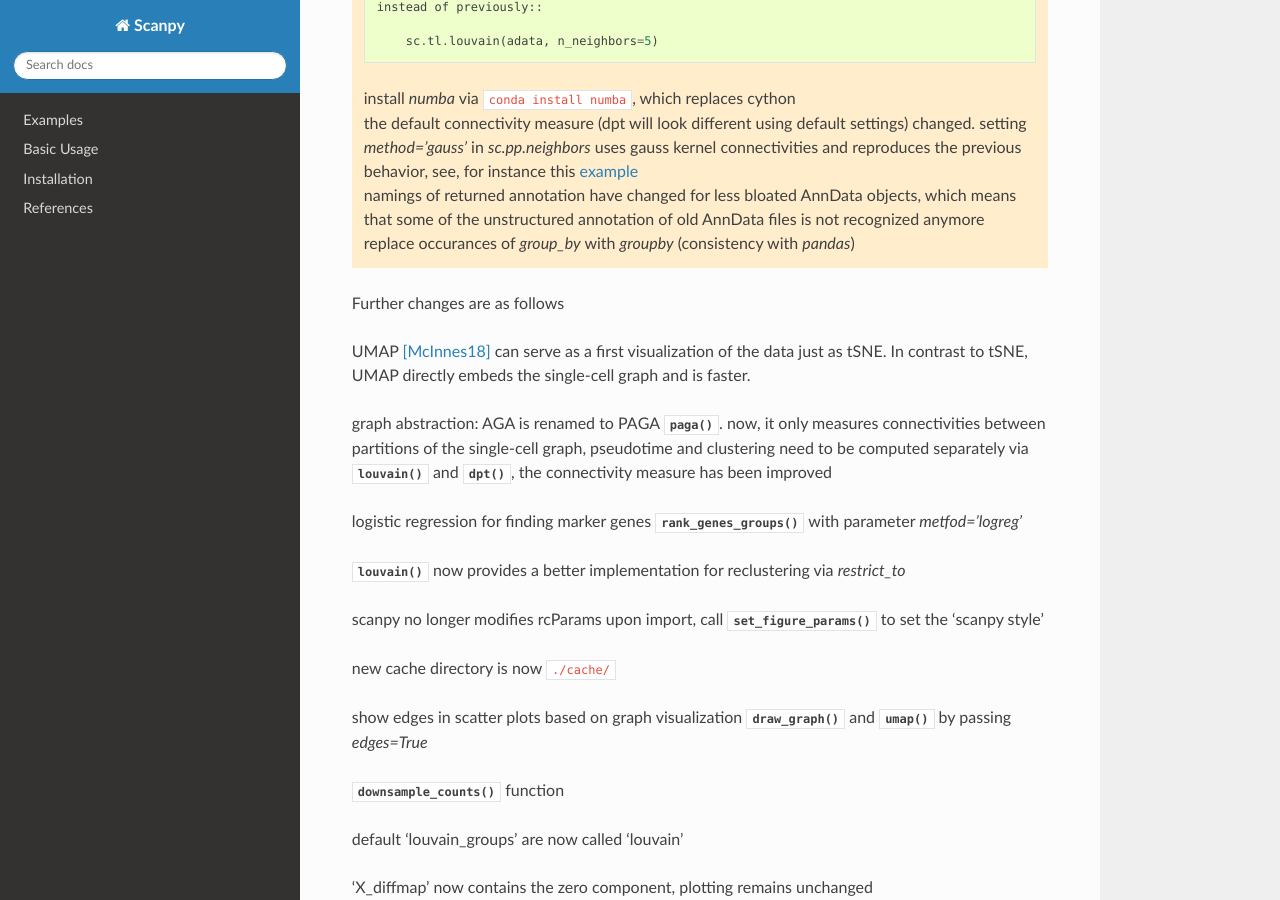
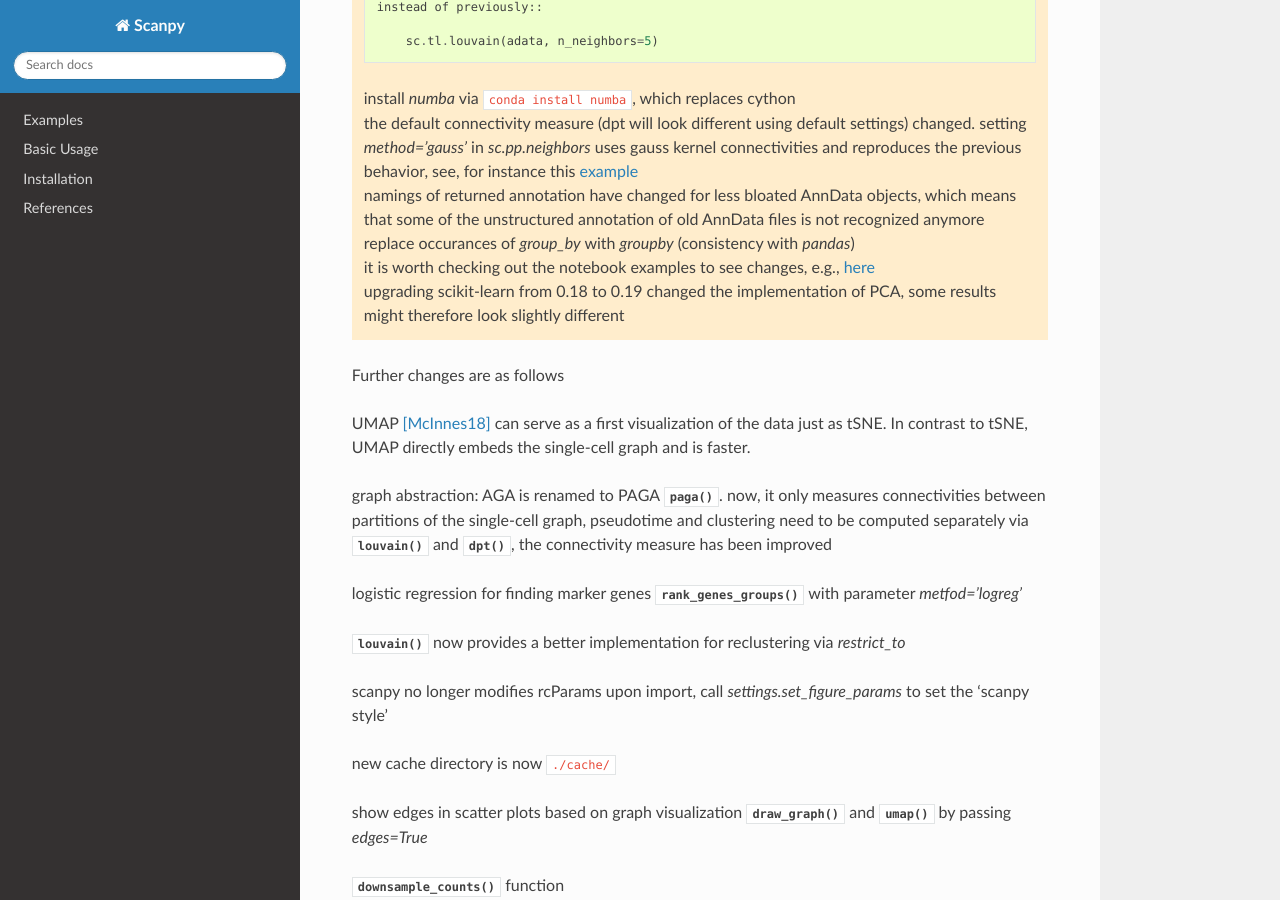
Before and after one commit to scverse/scanpy, a Sphinx documentation site: the page built from docs/release_notes.rst, in a window 1280 px wide and 900 px high, scrolled down 736 px. Built offline with Sphinx 7.4.7 and the Read the Docs theme 2.0.0, drawn with Linux system fonts in a browser that asks for light colours; the version number could not be read and is left out.

Commit message:
docs fixes

```diff
--- a/docs/release_notes.rst
+++ b/docs/release_notes.rst
@@ -51,6 +51,12 @@
    - replace occurances of `group_by` with `groupby` (consistency with
      `pandas`)
 
+   - it is worth checking out the notebook examples to see changes, e.g., `here
+     <https://nbviewer.jupyter.org/github/theislab/scanpy_usage/blob/master/170505_seurat/seurat.ipynb>`_
+
+   - upgrading scikit-learn from 0.18 to 0.19 changed the implementation of PCA,
+     some results might therefore look slightly different
+
 Further changes are as follows
 
 - UMAP [McInnes18]_ can serve as a first visualization of the data just as
--- a/docs/requires.txt
+++ b/docs/requires.txt
@@ -12,3 +12,4 @@
 networkx
 natsort
 joblib
+numba
--- a/requires.txt
+++ b/requires.txt
@@ -10,3 +10,4 @@
 networkx
 natsort
 joblib
+numba
```
Also changed, not shown: other parts of docs/release_notes.rst (+1 -1 lines), 1 other file.
